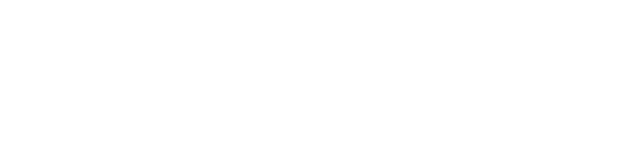
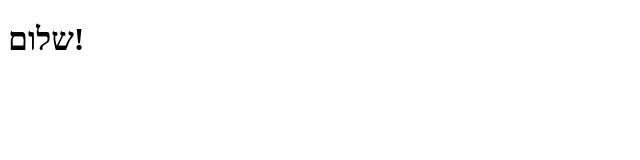
Before and after one commit to yoni-ai/new-project-test, a plain HTML site: page index.html in a window 1280 px wide. Shown: the whole page, without its empty margins (0-640 px from the left). Drawn offline with Linux system fonts and the light colour scheme.

Commit message:
Update index.html

```diff
--- a/index.html
+++ b/index.html
@@ -1,3 +1,4 @@
 <!DOCTYPE html>
 <html>
+  <h1>שלום!</h1>
 </html>
```
